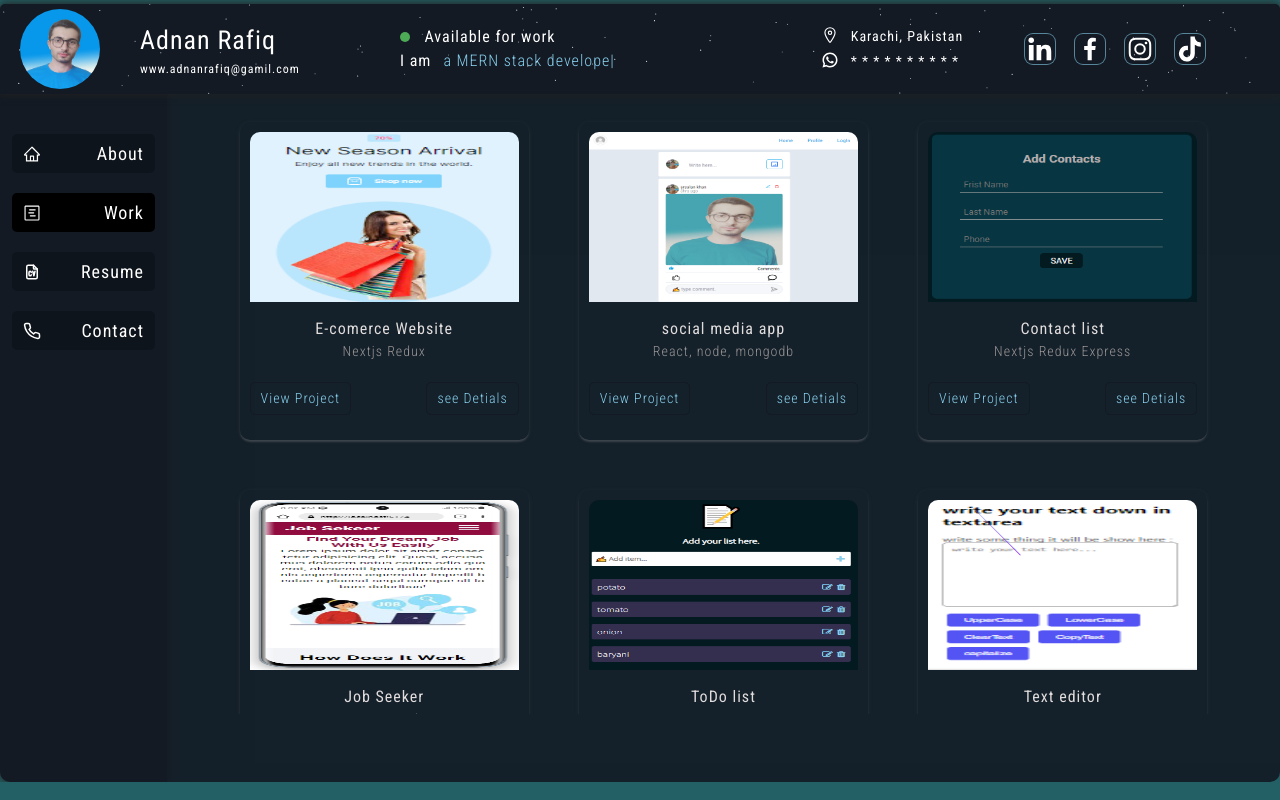
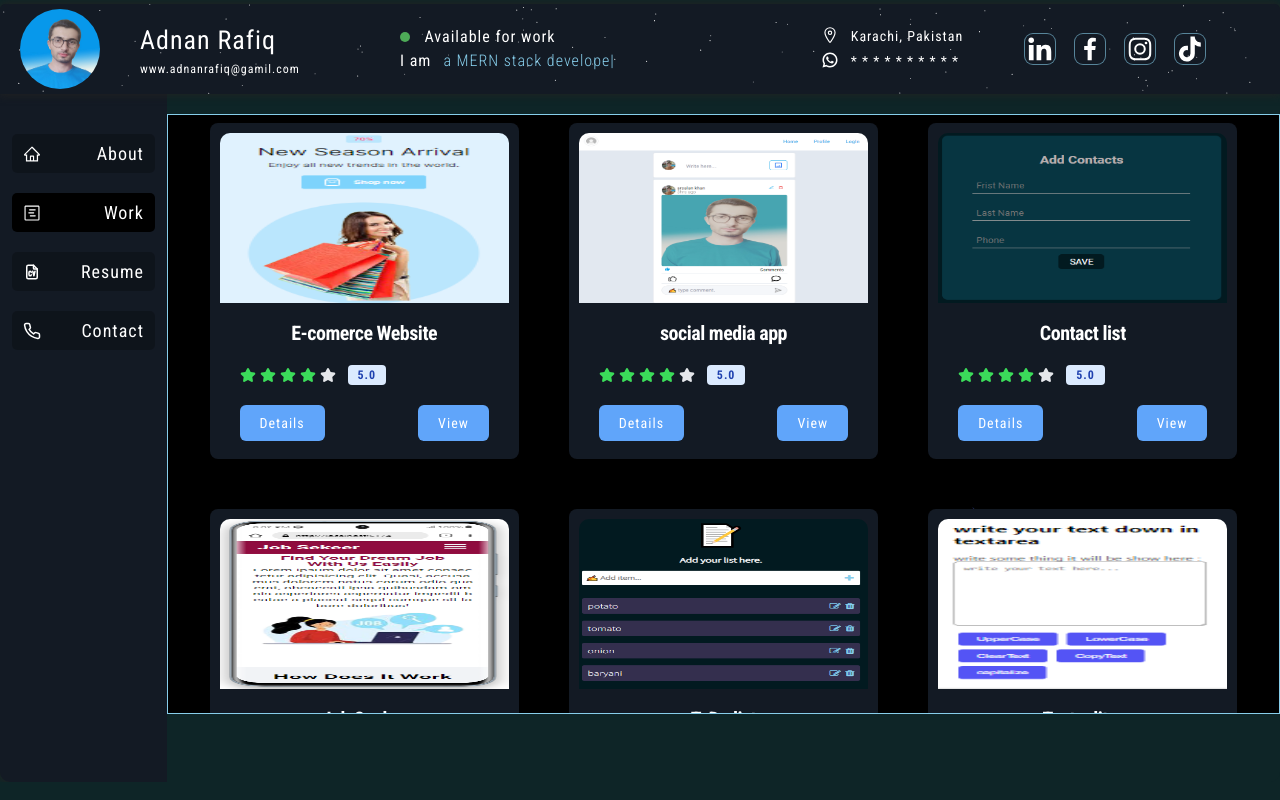
Before and after one commit to Adnanyousafzai21/adnanportfolio, a React (Vite) app: page /pages/work in a window 1280 px wide. Built offline with nearby package versions, Linux system fonts and the light colour scheme; some icons are missing.

Commit message:
added new diidi

```diff
--- a/src/App.css
+++ b/src/App.css
@@ -13,6 +13,7 @@
 body {
 
   background-color: #236065;
+  background-color: #0e2527;
 }
 
 :root {
@@ -32,7 +33,7 @@ body {
   --backgrounblure: #131a24e8;
   --boxshadow: 0 3px 3px -2px rgba(150, 147, 147, 0.2), 0 2px 2px 0 rgba(187, 182, 182, 0.14), 0 1px 5px 0 rgba(130, 123, 123, 0.12);
   --buttonradius: 5px;
-  --boxshadowhover: 0 3px 3px -2px rgba(176, 171, 171, 0.2), 0 2px 2px 0 rgba(187, 182, 182, 0.14), 0 1px 5px 0 rgba(159, 155, 155, 0.12);
+  --boxshadowhover: 0 3px 3px -2px rgba(175, 175, 175, 0.966), 0 2px 2px 0 rgba(233, 233, 233, 0.349), 0 1px 5px 0 rgb(159, 155, 155);
 }
 p{
   color:var(--para)
@@ -389,11 +390,12 @@ span {
 }
 
 .card {
-  box-shadow: var(--boxshadow);
+  /* box-shadow: var(--boxshadow); */
   transition: 0.3s;
   width: 28%;
   border-radius: 10px;
   padding: 10px;
+  box-shadow:  var(--boxshadowhover);
 
 }
 
@@ -442,8 +444,8 @@ span {
 }
 
 .card:hover {
-  transform: scale(1.05);
-  box-shadow: var(--boxshadowhover);
+  transform: scale(1.02);
+
 }
 
 .resume-container {
--- a/src/components/navbar.jsx
+++ b/src/components/navbar.jsx
@@ -15,8 +15,8 @@ const Navbar = ({ children }) => {
           <Header />
 
         </div>
-        <div className="children w-full m-0 p-0  lg:overflow-auto lg:h-[86vh]">
-          <div className="lg:overflow-auto lg:h-[75vh] my-5">
+        <div className="children w-full m-0 p-0  md:overflow-auto md:h-[86vh] bg-[#0e2527]">
+          <div className="lg:overflow-auto lg:h-[75vh] my-5 border">
             <ShootingStarsAndStarsBackgroundDemo>
             {children}
             </ShootingStarsAndStarsBackgroundDemo>
--- a/src/pages/Work.jsx
+++ b/src/pages/Work.jsx
@@ -77,25 +77,64 @@ const Work = () => {
   return (
     <Navbar>
       <div className="card-contianer
-      py-2 px-5 md:px-10">
+      py-2 sm:px-5 px-2 md:px-10">
         {data.map((item) => {
           return (
-            <div className="card" key={item.id}>
-              <img src={item.imag} alt="Avatar" />
-              <div className="container">
-                <h4>{item.proname}</h4>
-                <p>{item.techname}</p>
-                <div className="links">
-                  {" "}
-                  <Link to={item.link} className="link">
-                    View Project
-                  </Link>
-                  <Link to={item.link} className="link">
-                    see Detials
-                  </Link>
+            // <div className="card" key={item.id}>
+            //   <img src={item.imag} alt="Avatar" />
+            //   <div className="container">
+            //     <h4>{item.proname}</h4>
+            //     <p>{item.techname}</p>
+            //     <div className="links">
+            //       {" "}
+            //       <Link to={item.link} className="link">
+            //         View Project
+            //       </Link>
+            //       <Link to={item.link} className="link">
+            //         see Detials
+            //       </Link>
+            //     </div>
+            //   </div>
+            // </div>
+
+
+
+
+            <div class=" w-full lg:max-w-[30%] md:w-[40%] w-[280px]  card rounded-lg shadow   z-10 bg-[#131a24] ">
+
+              <img class=" w-full rounded-t-lg h-[200px]" src={item.imag} alt="product image" />
+
+              <div class="px-5 py-2 w-full">
+
+                <h5 class="text-xl font-semibold text-center tracking-tight  text-white py-2">{item.proname}</h5>
+
+                <div class="flex items-center mt-2.5 mb-5">
+                  <div class="flex items-center space-x-1 rtl:space-x-reverse">
+                    <svg class="w-4 h-4 text-[#43ff64d9]" aria-hidden="true" xmlns="http://www.w3.org/2000/svg" fill="currentColor" viewBox="0 0 22 20">
+                      <path d="M20.924 7.625a1.523 1.523 0 0 0-1.238-1.044l-5.051-.734-2.259-4.577a1.534 1.534 0 0 0-2.752 0L7.365 5.847l-5.051.734A1.535 1.535 0 0 0 1.463 9.2l3.656 3.563-.863 5.031a1.532 1.532 0 0 0 2.226 1.616L11 17.033l4.518 2.375a1.534 1.534 0 0 0 2.226-1.617l-.863-5.03L20.537 9.2a1.523 1.523 0 0 0 .387-1.575Z" />
+                    </svg>
+                    <svg class="w-4 h-4 text-[#43ff64d9]" aria-hidden="true" xmlns="http://www.w3.org/2000/svg" fill="currentColor" viewBox="0 0 22 20">
+                      <path d="M20.924 7.625a1.523 1.523 0 0 0-1.238-1.044l-5.051-.734-2.259-4.577a1.534 1.534 0 0 0-2.752 0L7.365 5.847l-5.051.734A1.535 1.535 0 0 0 1.463 9.2l3.656 3.563-.863 5.031a1.532 1.532 0 0 0 2.226 1.616L11 17.033l4.518 2.375a1.534 1.534 0 0 0 2.226-1.617l-.863-5.03L20.537 9.2a1.523 1.523 0 0 0 .387-1.575Z" />
+                    </svg>
+                    <svg class="w-4 h-4 text-[#43ff64d9]" aria-hidden="true" xmlns="http://www.w3.org/2000/svg" fill="currentColor" viewBox="0 0 22 20">
+                      <path d="M20.924 7.625a1.523 1.523 0 0 0-1.238-1.044l-5.051-.734-2.259-4.577a1.534 1.534 0 0 0-2.752 0L7.365 5.847l-5.051.734A1.535 1.535 0 0 0 1.463 9.2l3.656 3.563-.863 5.031a1.532 1.532 0 0 0 2.226 1.616L11 17.033l4.518 2.375a1.534 1.534 0 0 0 2.226-1.617l-.863-5.03L20.537 9.2a1.523 1.523 0 0 0 .387-1.575Z" />
+                    </svg>
+                    <svg class="w-4 h-4 text-[#43ff64d9]" aria-hidden="true" xmlns="http://www.w3.org/2000/svg" fill="currentColor" viewBox="0 0 22 20">
+                      <path d="M20.924 7.625a1.523 1.523 0 0 0-1.238-1.044l-5.051-.734-2.259-4.577a1.534 1.534 0 0 0-2.752 0L7.365 5.847l-5.051.734A1.535 1.535 0 0 0 1.463 9.2l3.656 3.563-.863 5.031a1.532 1.532 0 0 0 2.226 1.616L11 17.033l4.518 2.375a1.534 1.534 0 0 0 2.226-1.617l-.863-5.03L20.537 9.2a1.523 1.523 0 0 0 .387-1.575Z" />
+                    </svg>
+                    <svg class="w-4 h-4 text-gray-200 dark:text-gray-600" aria-hidden="true" xmlns="http://www.w3.org/2000/svg" fill="currentColor" viewBox="0 0 22 20">
+                      <path d="M20.924 7.625a1.523 1.523 0 0 0-1.238-1.044l-5.051-.734-2.259-4.577a1.534 1.534 0 0 0-2.752 0L7.365 5.847l-5.051.734A1.535 1.535 0 0 0 1.463 9.2l3.656 3.563-.863 5.031a1.532 1.532 0 0 0 2.226 1.616L11 17.033l4.518 2.375a1.534 1.534 0 0 0 2.226-1.617l-.863-5.03L20.537 9.2a1.523 1.523 0 0 0 .387-1.575Z" />
+                    </svg>
+                  </div>
+                  <span class="bg-blue-100 text-blue-800 text-xs font-semibold px-2.5 py-0.5 rounded dark:bg-blue-200 dark:text-blue-800 ms-3">5.0</span>
+                </div>
+                <div class="flex items-center justify-between">
+                  <a href="#" class="text-white bg-blue-400 hover:bg-blue-600 focus:outline-none focus:ring-blue-300 font-medium rounded-[6px] text-sm px-5 py-2 text-center ">Details</a>
+                  <a href="#" class="text-white bg-blue-400 hover:bg-blue-600 focus:outline-none focus:ring-blue-300 font-medium rounded-[6px] text-sm px-5 py-2 text-center ">View</a>
                 </div>
               </div>
             </div>
+
           );
         })}
       </div>
```
